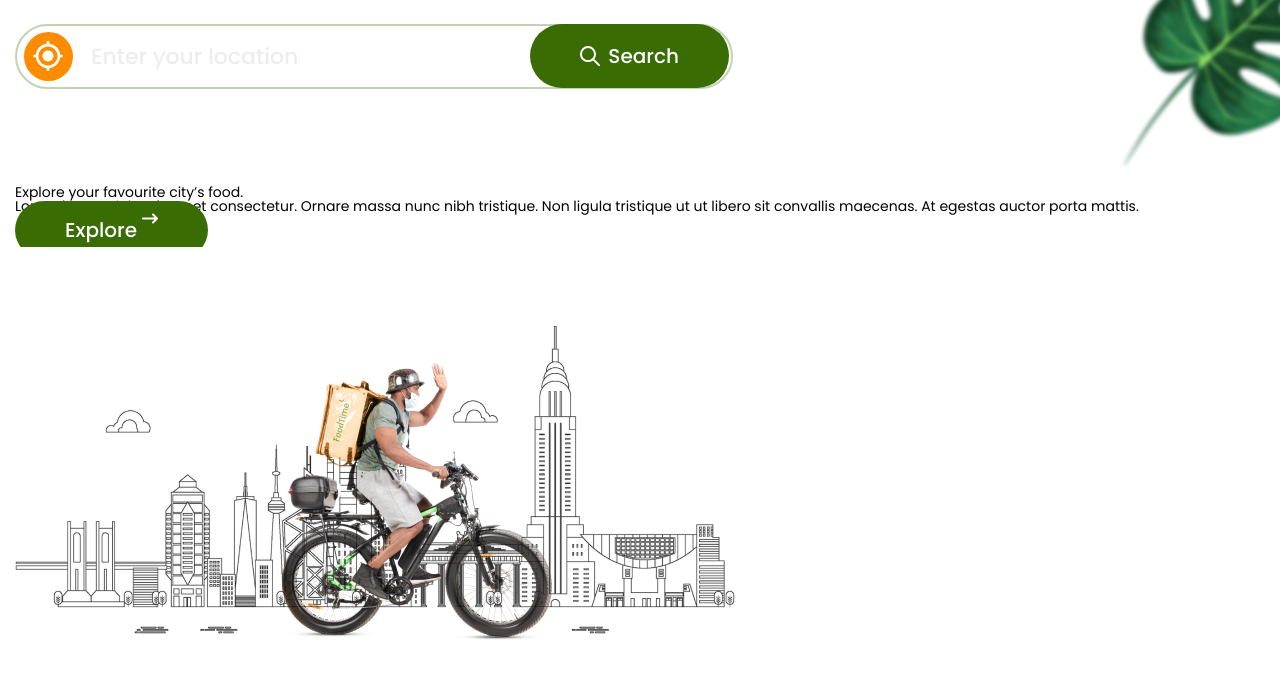
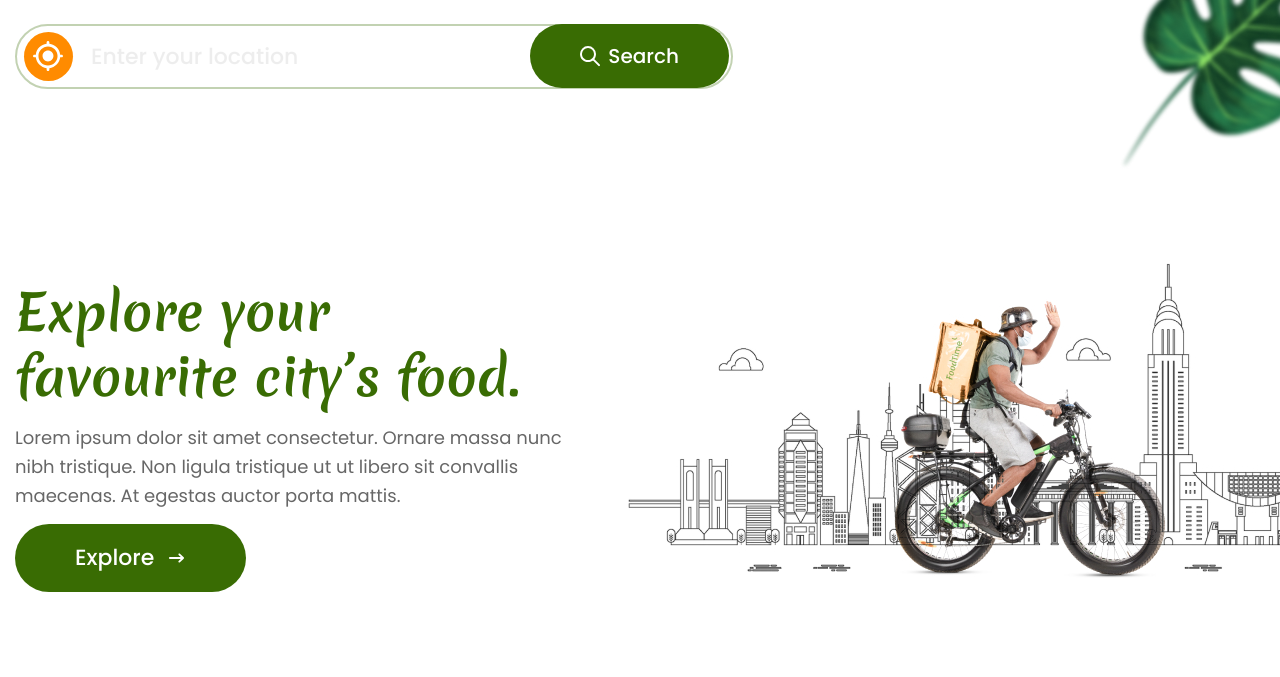
Before and after one commit to S1nckles/FoodTime, a plain HTML site: page index.html in a window 1280 px wide. Shown: the part 553-1230 px from the top of the page. Drawn offline with Linux system fonts and the light colour scheme.

Commit message:
Adding styles for Explore Section

```diff
--- a/assets/css/style.css
+++ b/assets/css/style.css
@@ -363,3 +363,62 @@ h1,h2,h3,h4,h5,h6{font-size:inherit;font-weight: 400;}
     right: -20%;
     z-index: -1;
 }
+
+/* Explore */
+
+.page__explore {
+    width: 100%;
+    display: flex;
+    align-items: center;
+    margin: 50px 0;
+}
+.explore__content {
+    width: 49%;
+    display: flex;
+    flex-direction: column;
+    align-items: left;
+    row-gap: 14px;
+
+}
+.explore__title {
+    max-width: 527px;
+    font-family: 'Merienda';
+    font-style: normal;
+    font-weight: 700;
+    font-size: 50px;
+    line-height: 130%;
+
+    color: var(--primary_color);
+
+}
+.explore__text {
+    max-width: 567px;
+    font-family: 'Poppins';
+    font-style: normal;
+    font-weight: 400;
+    font-size: 18px;
+    line-height: 160%;
+
+    color: var(--paragraph_color);
+}
+.explore__btn {
+    max-width: 231px;
+    display: flex;
+    align-items: center;
+    column-gap: 15px;
+    padding: 15px 60px;
+    font-weight: 500;
+    font-size: 22px;
+    line-height: 170%;
+
+    color: #FFFFFF;
+}
+.explore__btn img {
+    max-width: 16px;
+    max-height: 10px;
+}
+.explore__img {
+    width: 51%;
+    position: relative;
+    z-index: -1;
+}
```
